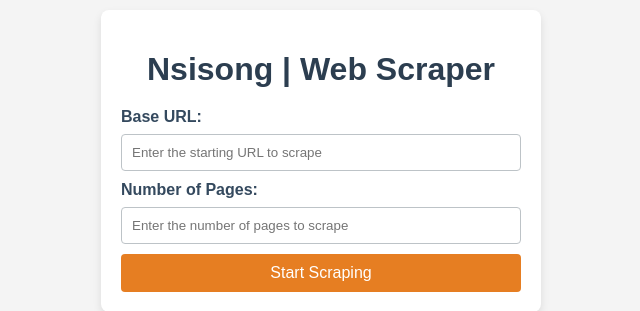
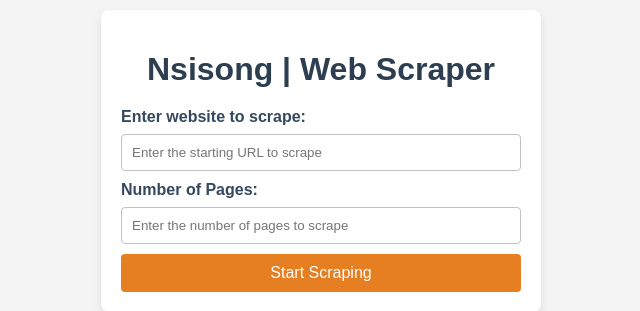
Before and after one commit to 1cbyc/1cbyc-web-scraper, a Flask app: page / in a window 1280 px wide. Shown: the part 239-550 px from the top of the page, without its empty margins (319-959 px from the left). Run offline with Flask 3, Linux system fonts and the light colour scheme.

Commit message:
refactoring as a web app

```diff
--- a/templates/index.html
+++ b/templates/index.html
@@ -80,7 +80,7 @@
 <body>
     <form id="scraperForm" method="post" action="/">
         <h1>Nsisong | Web Scraper</h1>
-        <label for="base_url">Base URL:</label>
+        <label for="base_url">Enter website to scrape:</label>
         <input type="text" id="base_url" name="base_url" required placeholder="Enter the starting URL to scrape">
         <label for="num_pages">Number of Pages:</label>
         <input type="number" id="num_pages" name="num_pages" required placeholder="Enter the number of pages to scrape">
```
